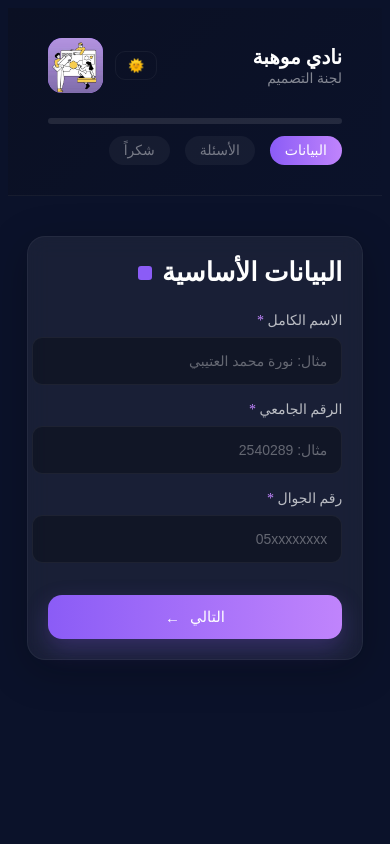
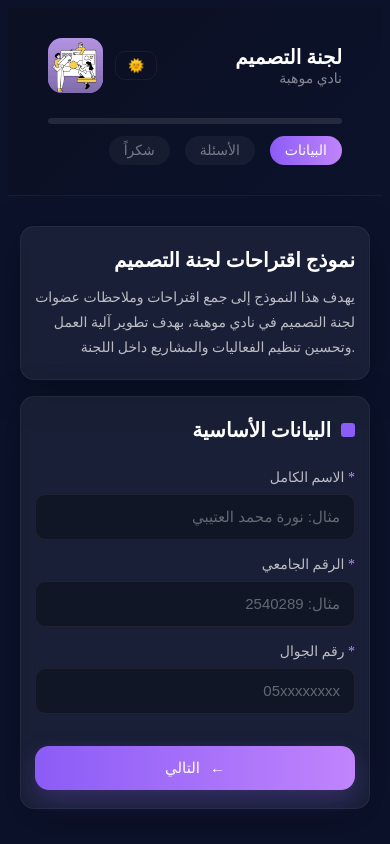
Before and after one commit to cerine0205/Mawhiba-Hub, a React (Vite) app: page / in a window 390 px wide. Built offline with nearby package versions, Linux system fonts and the light colour scheme.

Commit message:
feat(form): add intro section and improve registration form layout

```diff
--- /dev/null
+++ b/src/component/FormIntro/FormIntro.css
@@ -0,0 +1,24 @@
+.form-intro{
+width:100%;
+max-width:900px;
+min-width:280px;
+
+background:var(--surface-1);
+border:1px solid var(--surface-border);
+border-radius:18px;
+padding:clamp(20px,3vw,40px);
+
+box-shadow:0 10px 40px var(--shadow-1);
+backdrop-filter: blur(10px);
+}
+
+.form-intro-title{
+margin:0 0 10px;
+font-size:18px;
+color:var(--text-1);
+}
+
+.form-intro-text{
+margin:0;
+font-size:15px;
+}
--- /dev/null
+++ b/src/component/FormIntro/FormIntro.jsx
@@ -0,0 +1,17 @@
+import "./FormIntro.css";
+export default function FormIntro() {
+  return (
+    <div className="form-intro">
+
+      <h3 className="form-intro-title">
+        نموذج اقتراحات لجنة التصميم
+      </h3>
+
+      <p className="form-intro-text">
+        يهدف هذا النموذج إلى جمع اقتراحات وملاحظات عضوات لجنة التصميم في نادي موهبة،
+        بهدف تطوير آلية العمل وتحسين تنظيم الفعاليات والمشاريع داخل اللجنة.
+      </p>
+
+    </div>
+  );
+}
--- a/src/component/RegistrationForm/RegistrationForm.css
+++ b/src/component/RegistrationForm/RegistrationForm.css
@@ -1,12 +1,17 @@
 
-.reg {
-  width: 90%;
+
+
+.reg{
+  width: 100%;
+  max-width: 900px;
+  margin: 0 auto;
   display: flex;
-  justify-content: center;
-  padding: 40px 16px 60px;
-  direction: rtl;
+  flex-direction: column;
+  align-items: stretch;
   text-align: right;
-  margin: 0 auto;
+  gap: 20px;
+  margin-top: 30px;
+  margin-bottom: 30px;
 }
 
 .reg-card {
@@ -26,7 +31,6 @@
 .reg-title {
   display: flex;
   align-items: center;
-  justify-content: flex-end;
   flex-direction: row-reverse;
   gap: 10px;
   margin-bottom: 24px;
@@ -115,3 +119,64 @@
 .arrow {
   font-weight: 700;
 }
+
+
+
+
+
+
+@media (max-width: 768px) {
+  .reg {
+    width: 100%;
+    max-width: 100%;
+    padding: 0 12px;
+    box-sizing: border-box;
+    gap: 16px;
+  }
+
+  .form-intro,
+  .reg-card {
+    width: 100%;
+    max-width: 100%;
+    min-width: 0;
+    margin: 0 auto;
+    box-sizing: border-box;
+  }
+
+  .form-intro {
+    padding: 18px 14px;
+    border-radius: 14px;
+  }
+
+  .reg-card {
+    padding: 18px 14px;
+    border-radius: 14px;
+  }
+
+  .reg-title h1,
+  .form-intro-title {
+    font-size: 20px;
+    line-height: 1.5;
+  }
+
+  .form-intro-text {
+    font-size: 14px;
+    line-height: 1.8;
+  }
+
+  .field input,
+  .field textarea {
+    width: 100%;
+    font-size: 15px;
+    box-sizing: border-box;
+  }
+
+  .reg-actions {
+    width: 100%;
+  }
+
+  .reg-actions .btn-primary,
+  .reg-actions .btn-secondary {
+    width: 100%;
+  }
+}
--- a/src/component/RegistrationForm/RegistrationForm.jsx
+++ b/src/component/RegistrationForm/RegistrationForm.jsx
@@ -1,3 +1,4 @@
+import FormIntro from "../FormIntro/FormIntro";
 import "./RegistrationForm.css";
 import { useState } from "react";
 
@@ -24,6 +25,9 @@ const RegistrationForm = ({ onNext }) => {
 
     return (
         <section className="reg">
+
+            <FormIntro />
+
             <div className="reg-card">
                 <div className="reg-title">
                     <span className="reg-icon" />
--- a/src/component/header/Header.jsx
+++ b/src/component/header/Header.jsx
@@ -32,8 +32,9 @@ const Header = ({ currentStep = 1 }) => {
       <div className="header-top">
 
         <div className="club-info">
-          <h2>نادي موهبة</h2>
-          <span>لجنة التصميم</span>
+          <h2>لجنة التصميم</h2>
+          <span>نادي موهبة</span>
+
         </div>
 
         <div className="header-right">
```
